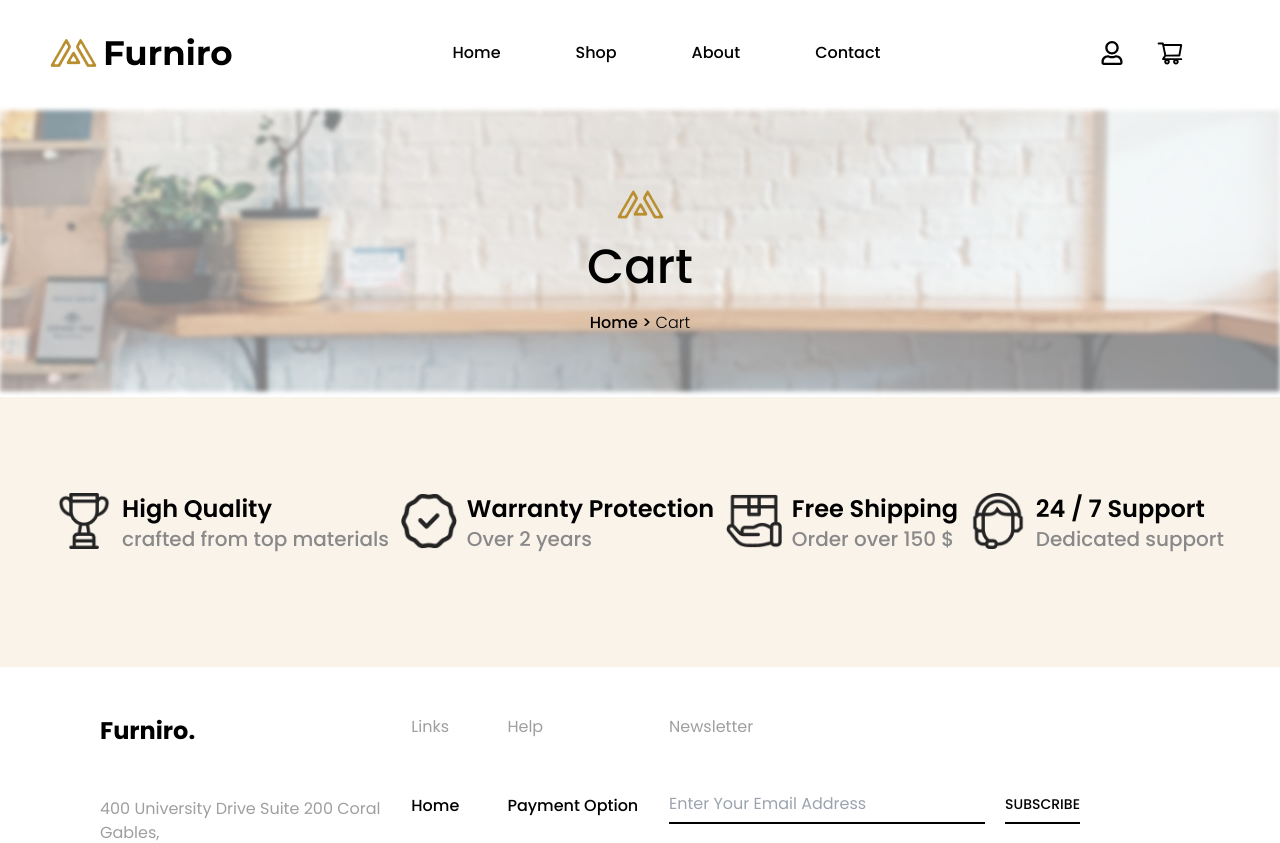
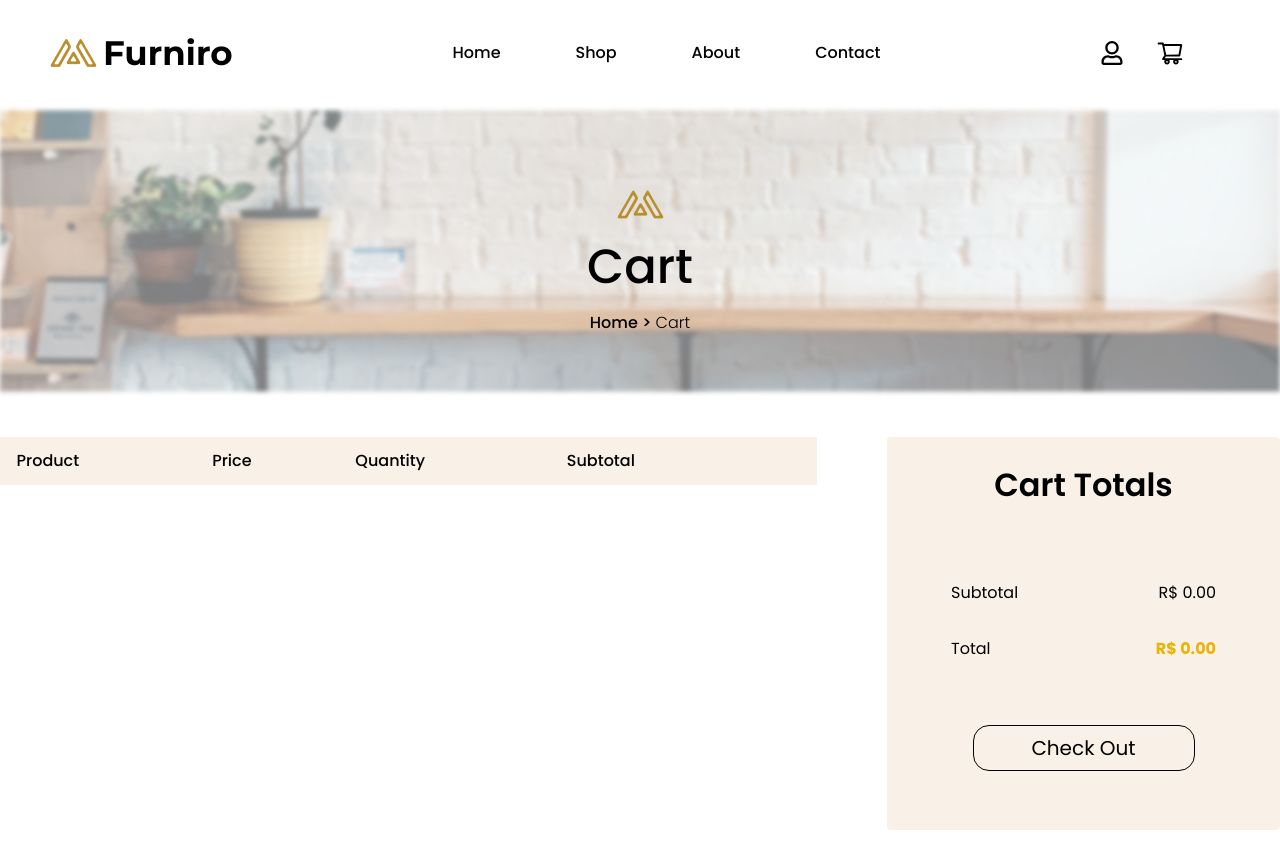
Before and after one commit to GuiRibeiro52/Furniro, a React (Vite) app in the folder e-commerce/: page /cart in a window 1280 px wide. Shown: the top 843 px of the page. Built offline with nearby package versions, Linux system fonts and the light colour scheme.

Commit message:
feat: Cart page added

```diff
--- a/e-commerce/src/App.tsx
+++ b/e-commerce/src/App.tsx
@@ -12,7 +12,7 @@ function App() {
       const itemIndex = prevItems.findIndex(item => item.id === newItem.id);
       if (itemIndex > -1) {
         const updatedItems = [...prevItems];
-        updatedItems[itemIndex].quantity += newItem.quantity;
+        updatedItems[itemIndex].quantity = newItem.quantity;
         return updatedItems;
       }
       return [...prevItems, newItem];
@@ -27,7 +27,7 @@ function App() {
     <div className='w-auto'>
       <Header cartItems={cartItems} removeFromCart={removeFromCart} />
       <div>
-        <Outlet context={{ updateCart }} />
+        <Outlet context={{ cartItems, updateCart, removeFromCart }} />
       </div>
       <Footer />
     </div>
--- a/e-commerce/src/components/Header.tsx
+++ b/e-commerce/src/components/Header.tsx
@@ -9,6 +9,10 @@ const Header = ({ cartItems, removeFromCart }) => {
 
   const handleCartClick = () => {
     setIsCartOpen(!isCartOpen);
+  };
+
+  const handleCloseCart = () => {
+    setIsCartOpen(false);
   };
 
   const handleKeyPress = (event) => {
@@ -54,7 +58,7 @@ const Header = ({ cartItems, removeFromCart }) => {
       {isCartOpen && (
         <>
           <div className='fixed inset-0 bg-black bg-opacity-20 z-40' onClick={handleCartClick}></div>
-          <div className='fixed top-0 right-0 w-[417px] h-[746px] bg-white shadow-lg z-50 p-4 font-poppins flex flex-col'>
+          <div className='fixed top-0 right-0 w-[430px] h-[746px] bg-white shadow-lg z-50 p-4 font-poppins flex flex-col'>
             <div className='border-b w-[287px]'>
               <h2 className='text-xl font-bold mb-4 mt-4'>Shopping Cart</h2>
             </div>
@@ -73,7 +77,7 @@ const Header = ({ cartItems, removeFromCart }) => {
                       <p className='font-medium'>R$ {(item.price * item.quantity).toFixed(2)}</p>
                       <button
                         onClick={() => removeFromCart(item.id)}
-                        className='ml-4 bg-button text-white rounded-full w-6 h-6 flex items-center justify-center'
+                        className='ml-4 bg-secondary text-white rounded-full w-6 h-6 flex items-center justify-center'
                       >
                         x
                       </button>
@@ -88,7 +92,7 @@ const Header = ({ cartItems, removeFromCart }) => {
                 <p className='font-bold text-button mb-[23px]'>R$ {totalPrice.toFixed(2)}</p>
               </div>
               <div className='flex justify-between mt-4 text-xs'>
-                <Link to={'/cart'} >
+                <Link to="/cart" onClick={handleCloseCart}>
                   <button className='border border-black rounded-[50px] w-[87px] h-[30px]'>Cart</button>
                 </Link>
                 <button className='border border-black rounded-[50px] w-[118px]'>Checkout</button>
--- a/e-commerce/src/pages/Cart.tsx
+++ b/e-commerce/src/pages/Cart.tsx
@@ -1,14 +1,110 @@
+import { useOutletContext } from 'react-router-dom';
 import BannerBot from "../components/BannerBot";
 import BannerTop from "../components/BannerTop";
+import { useState, useEffect } from 'react';
+import { FaTrash } from "react-icons/fa";
 
 const Cart = () => {
-    return (
-        <div>
-          <BannerTop pageName="Cart"/>
+  const { cartItems = [], updateCart, removeFromCart } = useOutletContext();
+  const [quantities, setQuantities] = useState(cartItems.map(item => item.quantity));
 
-          <BannerBot />
+  useEffect(() => {
+    setQuantities(cartItems.map(item => item.quantity));
+  }, [cartItems]);
+
+  const handleQuantityChange = (index, newQuantity) => {
+    const newQuantities = [...quantities];
+    newQuantities[index] = newQuantity;
+    setQuantities(newQuantities);
+    updateCart({ ...cartItems[index], quantity: newQuantity });
+  };
+
+  const handleRemoveItem = (itemId) => {
+    removeFromCart(itemId);
+  };
+
+  const totalPrice = cartItems.reduce((total, item, index) => total + item.price * quantities[index], 0);
+
+  return (
+    <div>
+      <BannerTop pageName="Cart"/>
+      <div className="container mx-auto py-10 font-poppins flex justify-between">
+        <table className="w-[817px] h-[55px] text-left">
+          <thead className='bg-subheader'>
+            <tr>
+              <th></th>
+              <th className='p-3 font-medium'>Product</th>
+              <th className='p-3 font-medium'>Price</th>
+              <th className='p-3 font-medium'>Quantity</th>
+              <th className='p-3 font-medium'>Subtotal</th>
+              <th className='p-3 font-medium'></th>
+            </tr>
+          </thead>
+          <tbody>
+            {cartItems.map((item, index) => (
+              <tr key={item.id} >
+                <td className="py-4 flex items-center">
+                  <img src={`/${item.image}`} alt={item.title} className="w-20 h-20 object-cover rounded mr-4"/>
+                </td>
+                <td>
+                  <span className='text-secondary'>{item.title}</span>
+                </td>
+                <td className="py-4 text-secondary">
+                  R$ {item.price.toFixed(2)}
+                </td>
+                <td className="py-4">
+                  <div className="flex items-center border w-[100px] justify-between rounded-xl">
+                    <button
+                      onClick={() => handleQuantityChange(index, Math.max(1, quantities[index] - 1))}
+                      className="px-3 py-2 "
+                    >
+                      -
+                    </button>
+                    <span className="mx-2 font-medium">{quantities[index]}</span>
+                    <button
+                      onClick={() => handleQuantityChange(index, quantities[index] + 1)}
+                      className="px-3 py-2"
+                    >
+                      +
+                    </button>
+                  </div>
+                </td>
+                <td className="py-4">R$ {(item.price * quantities[index]).toFixed(2)}</td>
+                <td className="py-4">
+                  <button
+                    onClick={() => handleRemoveItem(item.id)}
+                    className="text-button  w-6 h-6 flex items-center justify-center"
+                  >
+                    <FaTrash />
+                  </button>
+                </td>
+              </tr>
+            ))}
+          </tbody>
+        </table>
+        <div className="flex">
+          <div className=" bg-subheader p-6 rounded  w-[393px] h-[393px]">
+            <div className='flex justify-center font-semibold mb-14'>
+              <h2 className="text-[32px]  mb-4">Cart Totals</h2>
+            </div>
+            <div className="flex justify-between mb-8 px-10">
+              <span>Subtotal</span>
+              <span>R$ {totalPrice.toFixed(2)}</span>
+            </div>
+            <div className="flex justify-between mb-12 px-10">
+              <span>Total</span>
+              <span className="text-yellow-500 font-bold">R$ {totalPrice.toFixed(2)}</span>
+            </div>
+            <div className='flex justify-center'>
+              <button className="w-[222px] py-2 mt-4 border border-black rounded-2xl text-xl">Check Out</button>
+            </div>
+
+          </div>
         </div>
-      );
-}
+      </div>
+      <BannerBot />
+    </div>
+  );
+};
 
-export default Cart
+export default Cart;
```
